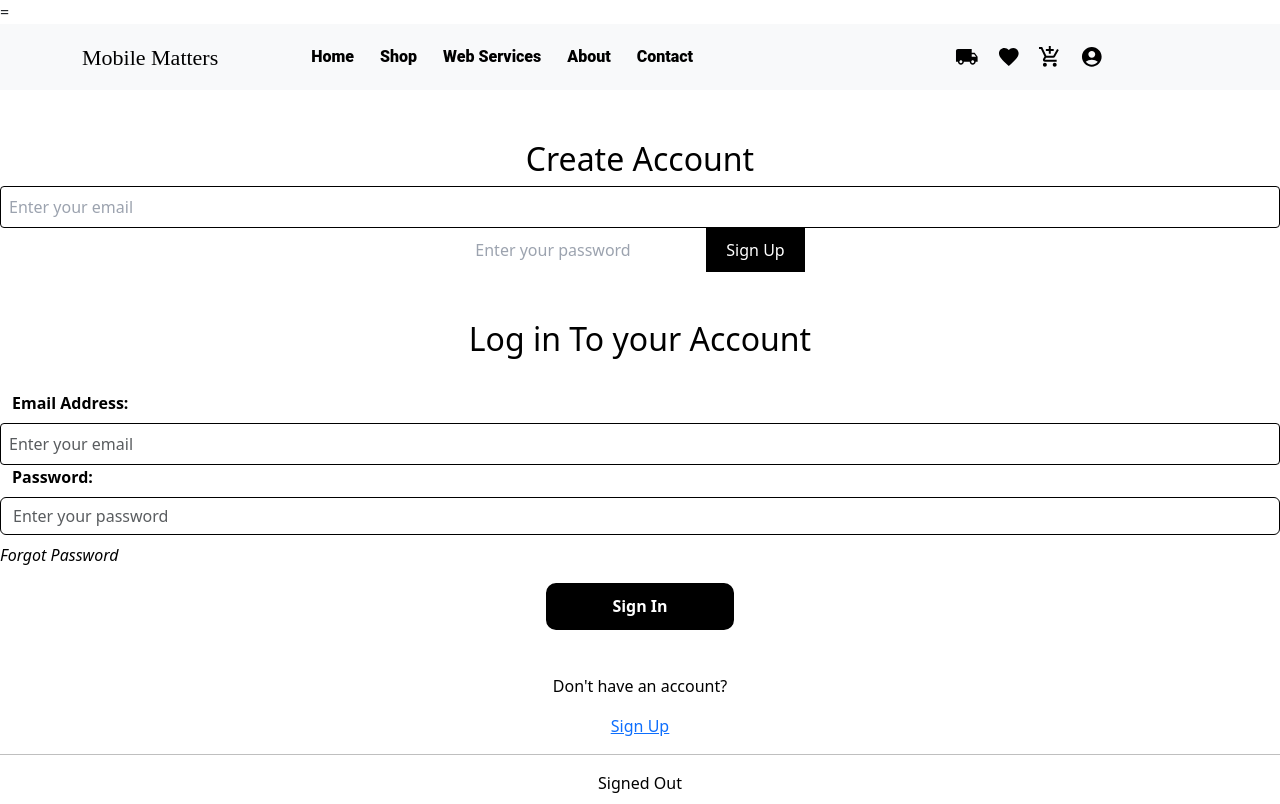
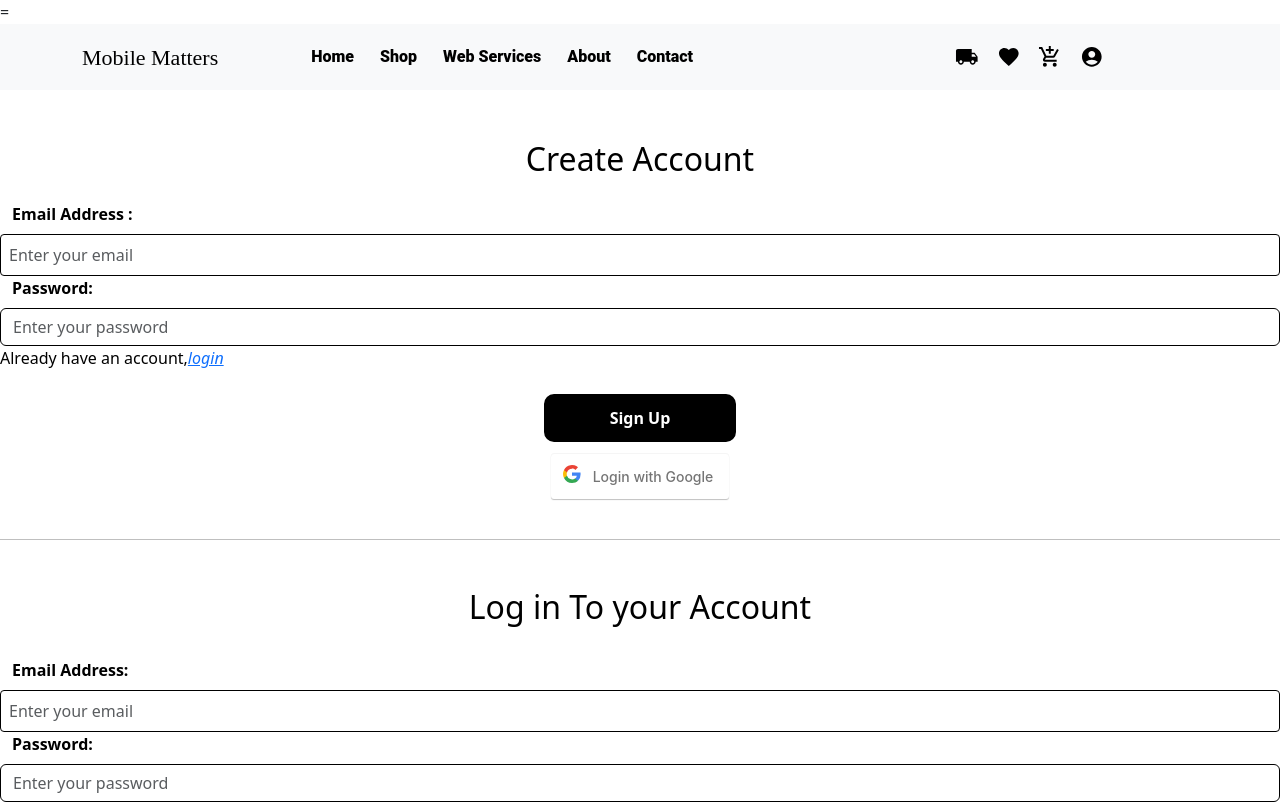
Before and after one commit to HlobisileLukhele/mobile-matters-ecommerce-site, a React (Create React App) app: page /profile in a window 1280 px wide. Shown: the top 804 px of the page. Built offline with nearby package versions, Linux system fonts and the light colour scheme; no server answers.

Commit message:
added id to link the signin form and added form control and required , and login link if user already have ana ccount

```diff
--- a/src/Components/GoogleSignIn/Signup.jsx
+++ b/src/Components/GoogleSignIn/Signup.jsx
@@ -2,12 +2,12 @@ import { createUserWithEmailAndPassword} from 'firebase/auth';
 import React, {useState} from 'react';
 import { auth } from './Firebase';
 
-//initialised user email and password
-const SignUp = () => {
+  //initialised user email and password
+  const SignUp = () => {
     const [email, setEmail] = useState('');
     const [password, setPassword] = useState('');
 
-    //function handle sign in with user credentials and prevent loading and submit event
+  //function handle sign in with user credentials and prevent loading and submit event
 
     const signUp = (e) => {
        e.preventDefault();
@@ -22,21 +22,39 @@ const SignUp = () => {
     //created form to display  input fields for email and password
   return (
      <div className='sign-in-container'>
-      <form onSubmit={signUp}>
-      <h2>Create Account</h2>
+      <form onSubmit={signUp} id="signup">
+      <h2 className="create-account pb-3 font-serif ">Create Account</h2>
+      <label htmlFor="email" className="form-label font-medium "> Email Address : </label>
       <input
-      type="email"
+      required
+      className='form-control'
+      type="text"
+      id="email"
       placeholder='Enter your email'
       value={email}
       onChange={(e) => setEmail(e.target.value)}
       ></input>
-      <input type="password"
+      <label htmlFor="email" className="form-label font-medium"> Password: </label>
+      <input
+      className='form-control '
+      type="password"
+      id="password"
+      required
       placeholder='Enter your password'
       value={password}
       onChange={(e) => setPassword(e.target.value)}
-      ></input>
-        <button type="submit"> Sign Up </button>
+      >
+      </input>
+      <span className="signin-link d-flex align-right pb-2 pl-2  ">
+      Already have an account,
+      <a href="signin"> <i> login</i></a>
+      </span>
+      <button type="submit" className="btn btn-primary mt-3 mb-2 font-medium "> Sign Up </button>
+      <br />
+      <button type="button" class="login-with-google-btn mt-1 mb-4 ">Login with Google</button>
+
       </form>
+      <hr />
     </div>
   )
 }
```
